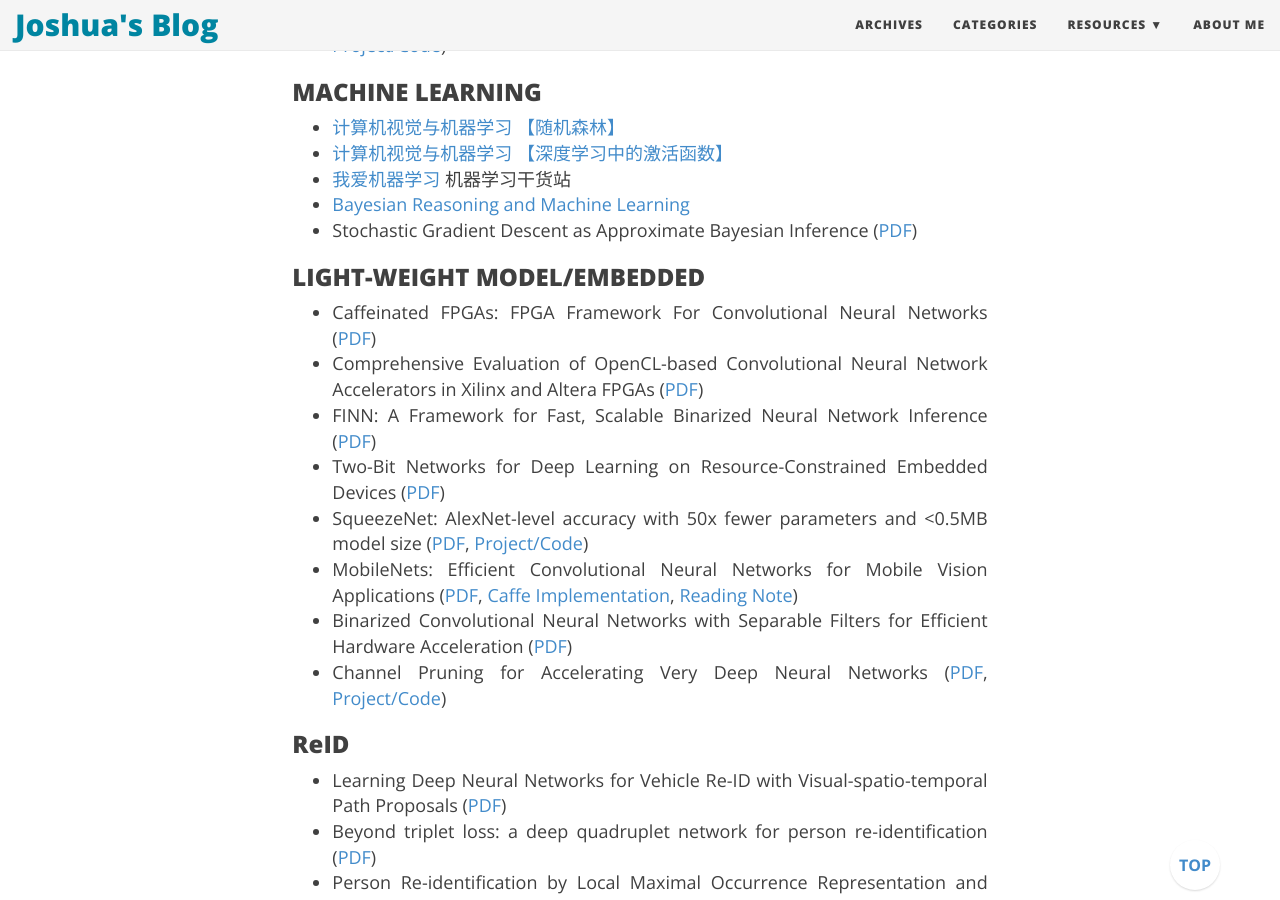
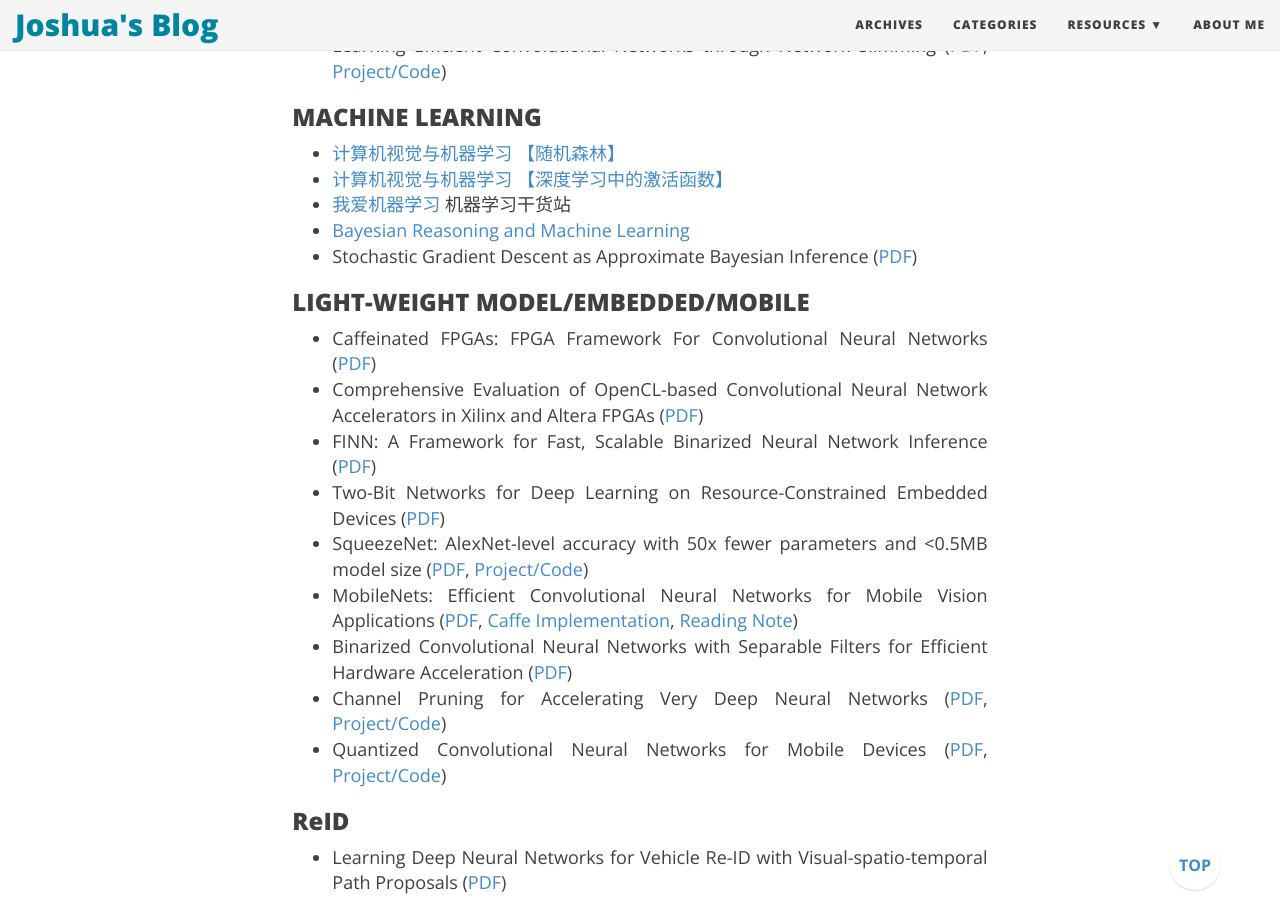
Before and after one commit to joshua19881228/joshua19881228.github.io, a Jekyll site: the page built from _posts/Computer_Vision/2016-08-25-my-jumble-of-computer-vision.md, in a window 1280 px wide and 900 px high, scrolled down 15929 px. Built offline with Jekyll 4.4.1, drawn with Linux system fonts in a browser that asks for light colours; nearby versions of some CDN libraries; comment, search, counter and statistics services are not loaded; some of the changed text lies outside the part shown.

Commit message:
update post

```diff
--- a/_posts/Computer_Vision/2016-08-25-my-jumble-of-computer-vision.md
+++ b/_posts/Computer_Vision/2016-08-25-my-jumble-of-computer-vision.md
@@ -363,6 +363,7 @@
 * Memory-Efficient Implementation of DenseNets ([PDF](https://arxiv.org/abs/1707.06990))
 * Residual Attention Network for Image Classification ([PDF](https://arxiv.org/abs/1704.06904), [Project/Code](https://github.com/buptwangfei/residual-attention-network))
 * An Effective Training Method For Deep Convolutional Neural Network ([PDF](https://arxiv.org/abs/1708.01666))
+* Learning to Transfer ([PDF](https://arxiv.org/abs/1708.05629))
 
 ### GAN ###
 
@@ -399,7 +400,7 @@
 * [Bayesian Reasoning and Machine Learning](http://web4.cs.ucl.ac.uk/staff/D.Barber/pmwiki/pmwiki.php?n=Brml.HomePage)
 * Stochastic Gradient Descent as Approximate Bayesian Inference ([PDF](https://arxiv.org/abs/1704.04289))
 
-### LIGHT-WEIGHT MODEL/EMBEDDED ###
+### LIGHT-WEIGHT MODEL/EMBEDDED/MOBILE ###
 
 * Caffeinated FPGAs: FPGA Framework For Convolutional Neural Networks ([PDF](https://arxiv.org/abs/1609.09671))
 * Comprehensive Evaluation of OpenCL-based Convolutional Neural Network Accelerators in Xilinx and Altera FPGAs  ([PDF](https://arxiv.org/abs/1609.09296))
@@ -409,6 +410,7 @@
 * MobileNets: Efficient Convolutional Neural Networks for Mobile Vision Applications ([PDF](https://arxiv.org/abs/1704.04861), [Caffe Implementation](https://github.com/farmingyard/caffe-mobilenet), [Reading Note](https://joshua19881228.github.io/2017-07-19-MobileNet/))
 * Binarized Convolutional Neural Networks with Separable Filters for Efficient Hardware Acceleration ([PDF](https://arxiv.org/abs/1707.04693))
 * Channel Pruning for Accelerating Very Deep Neural Networks ([PDF](https://arxiv.org/abs/1707.06168), [Project/Code](https://github.com/yihui-he/channel-pruning))
+* Quantized Convolutional Neural Networks for Mobile Devices ([PDF](https://arxiv.org/abs/1512.06473), [Project/Code](https://github.com/jiaxiang-wu/quantized-cnn))
 
 ### ReID ###
 
```
